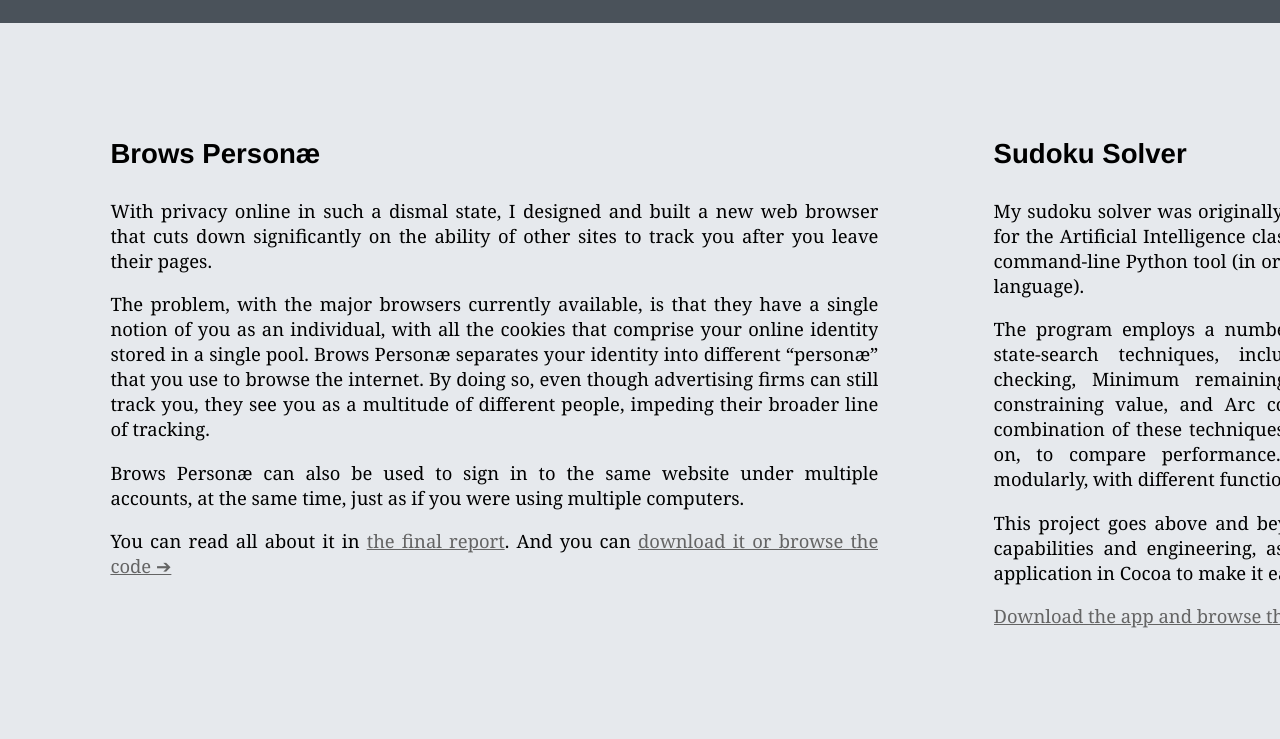
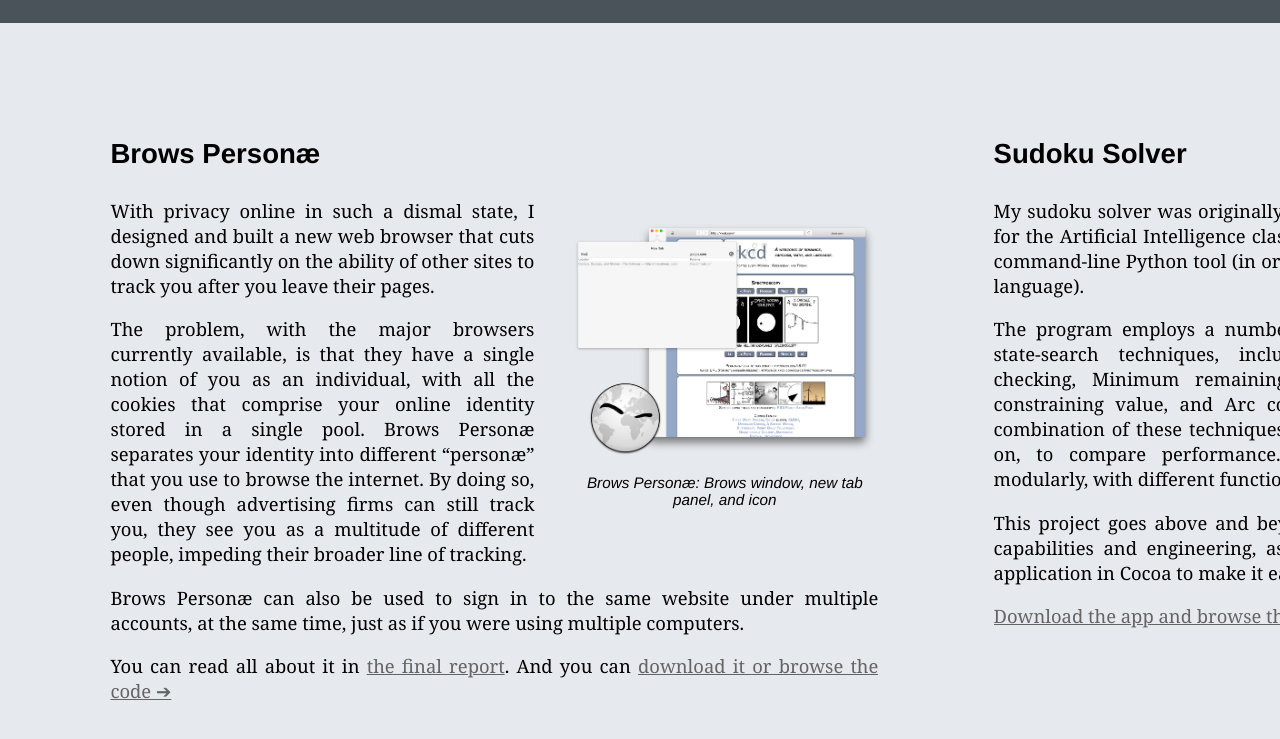
Before and after one commit to talusbb/talusbb.github.io, a plain HTML site: page cs-portfolio/index.html in a window 1280 px wide. Shown: the part 87-826 px from the top of the page. Drawn offline with Linux system fonts and the light colour scheme.

Commit message:
Add graphic to Brows Personæ

```diff
--- a/cs-portfolio/index.html
+++ b/cs-portfolio/index.html
@@ -57,6 +57,11 @@
         <div class="column firstly">
 
             <h2>Brows Personæ</h2>
+
+            <div class="inline-image" style="max-width: 590px;">
+                <p><a href="visual/theo.png" target="_blank"><img src="visual/theo.png" alt="Brows Personæ"></a></p>
+                <h5>Brows Personæ: Brows window, new tab panel, and icon</h5>
+            </div>
 
             <p>With privacy online in such a dismal state, I designed and built a new web browser that cuts down significantly on the ability of other sites to track you after you leave their pages.</p>
 
```
Also changed, not shown: cs-portfolio/visual/theo.png (added).
